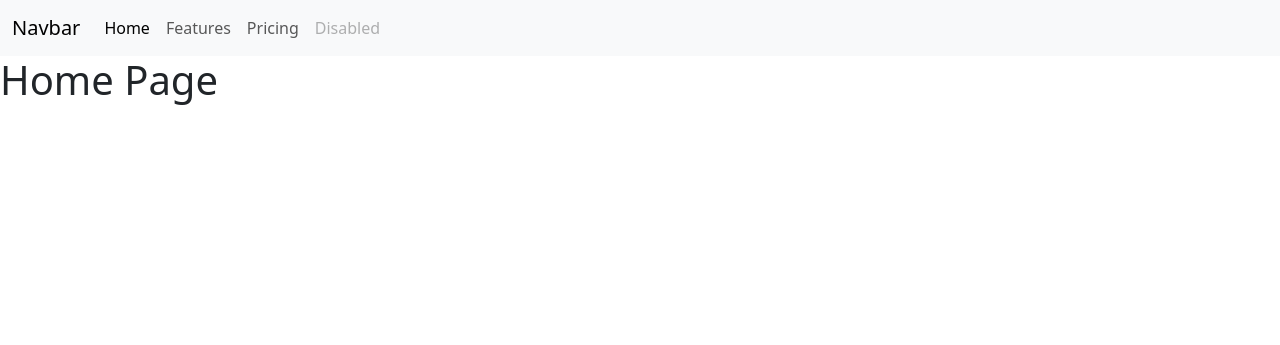
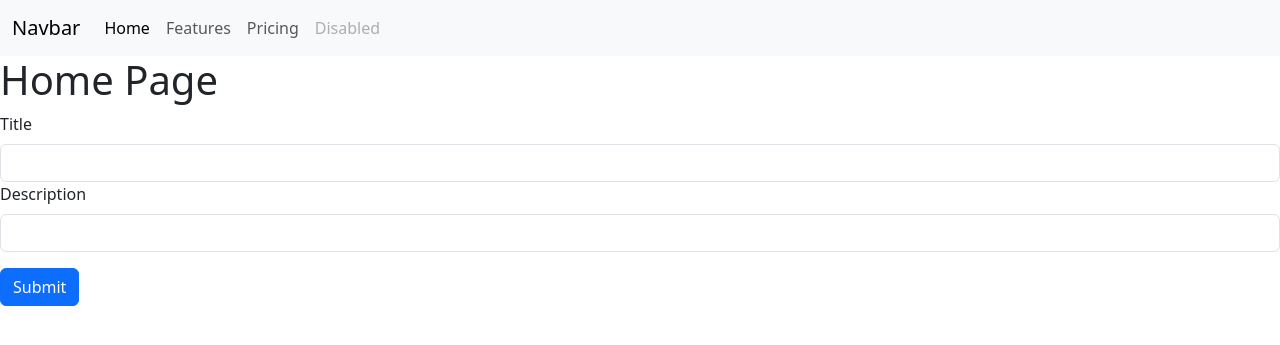
Before and after one commit to deepankar2230/todo_list, a Django app: page / in a window 1280 px wide. Shown: the top 345 px of the page. Run offline with Django 5.2, Linux system fonts and the light colour scheme.

Commit message:
home created

```diff
--- a/templates/home.html
+++ b/templates/home.html
@@ -2,4 +2,16 @@
 
 {% block body %}
 <h1>Home Page</h1>
+<form method="post">
+    {% csrf_token %}
+    <div class="mb-3">
+      <label for="exampleInputEmail1" class="form-label">Title</label>
+      <input type="text" class="form-control" id="exampleInputEmail1" aria-describedby="emailHelp" name="title">
+    <div class="mb-3">
+      <label for="exampleInputPassword1" class="form-label">Description</label>
+      <input type="text" class="form-control" id="exampleInputPassword1" name="desc">
+    </div>
+
+    <button type="submit" class="btn btn-primary">Submit</button>
+  </form>
 {% endblock body %}
```
